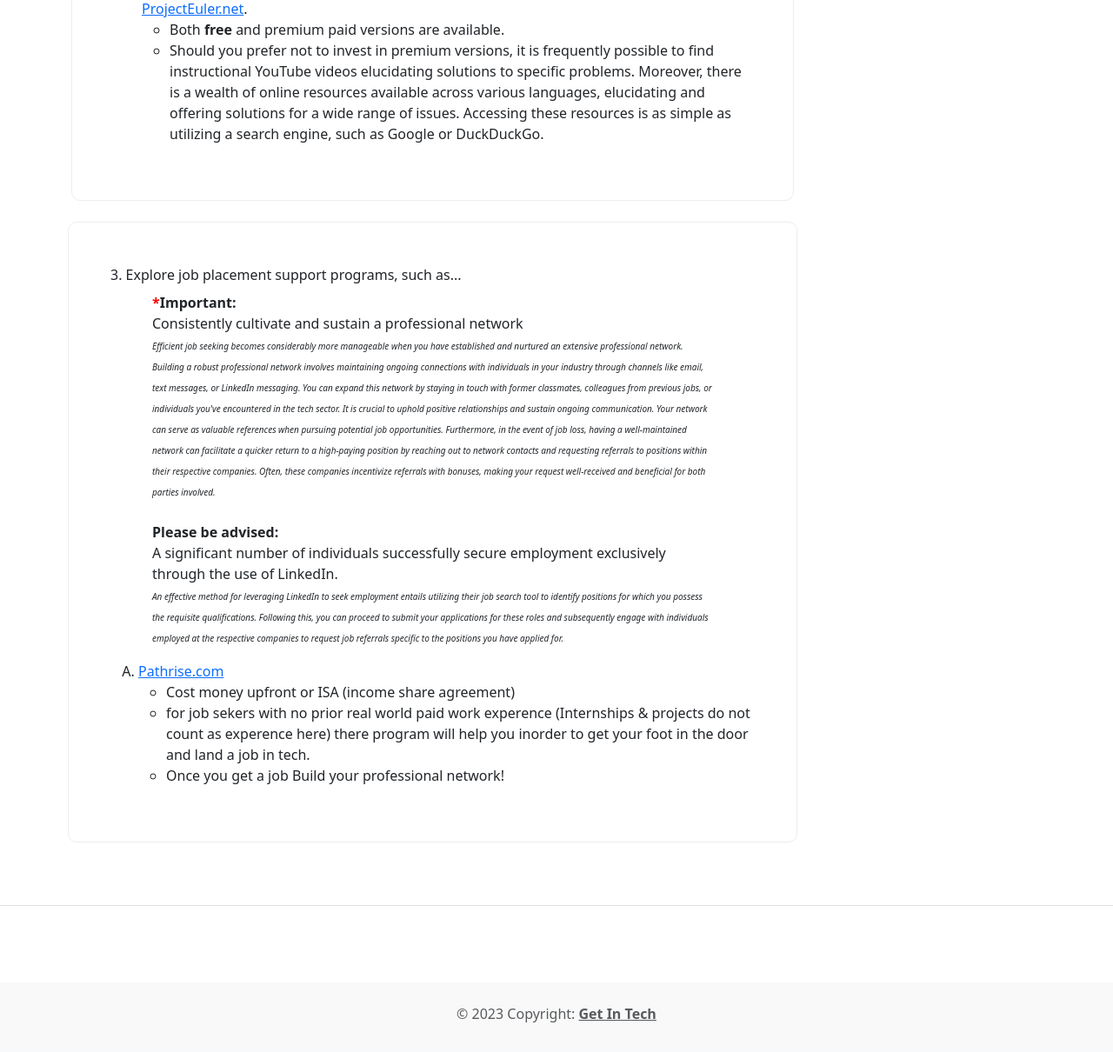
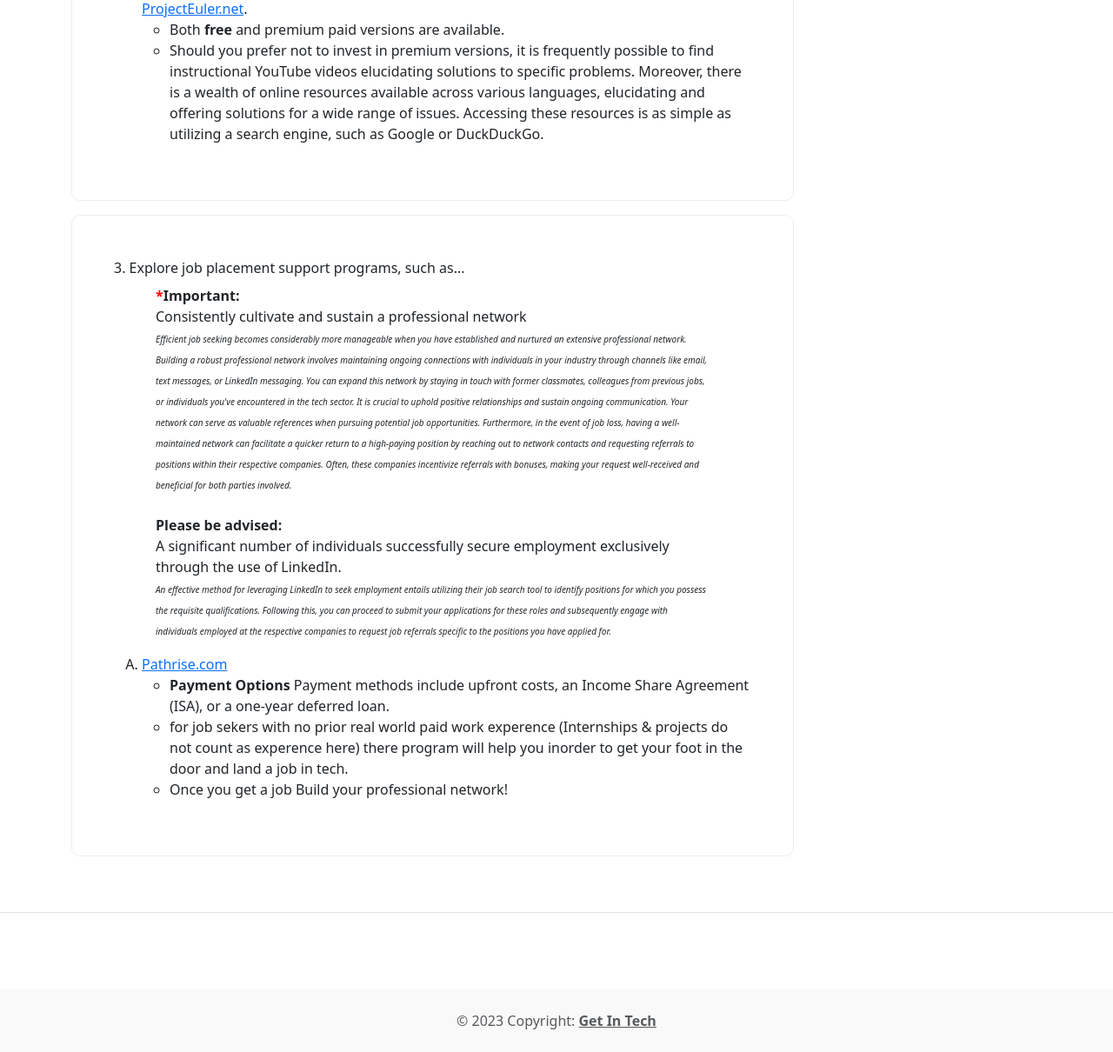
Before and after one commit to LWRGitHub/getInTech, a Flask app: page / in a window 1280 px wide. Shown: the part 3866-5076 px from the top of the page at 87% size. Before the commit the page ends 5042 px from the top, so only its background shows below. Run offline with Flask 3, Linux system fonts and the light colour scheme.

Commit message:
ad bug fix + other

```diff
--- a/templates/home.html
+++ b/templates/home.html
@@ -258,7 +258,7 @@
 
                 <!-- 4th Content box -->
                 <div class="row py-2 m-0">
-                    <div class="col p-2 m-0">
+                    <div class="col-12 m-0">
                         <div class="p-5 m-0" style="border-radius: 10px; border: 1px solid #EDEDED; background: linear-gradient(169deg, rgba(255, 255, 255, 0.75) 8.61%, rgba(255, 255, 255, 0.42) 76.57%);">
 
                             <span>3. Explore job placement support programs, such as...</span>
@@ -286,7 +286,7 @@
                                 <li>
                                     <a href="https://www.pathrise.com">Pathrise.com</a>
                                     <ul>
-                                        <li>Cost money upfront or ISA (income share agreement)</li>
+                                        <li><b>Payment Options</b> Payment methods include upfront costs, an Income Share Agreement (ISA), or a one-year deferred loan.</li>
                                         <li>for job sekers with no prior real world paid work experence (Internships & projects do not count as experence here) there program will help you inorder to get your foot in the door and land a job in tech.</li>
                                         <li>Once you get a job Build your professional network!</li>
                                     </ul>
@@ -329,10 +329,6 @@
                     <div class="col-12 m-0">
                         <div class="text-center px-1 pt-0 m-0">
 
-                            <div class="row py-0 m-0">
-                                <div class="col-12 m-0">
-                                    <div class="text-center px-1 pt-0 m-0">
-
                             <div class="d-none d-lg-block col-md-auto web-ad m-0"> <!-- lg Web Ad -->
                                 <!-- vvv code from Ad site vvv -->
                                 <script type="text/javascript" src="https://udbaa.com/bnr.php?section=GeneralTopBottom&pub=848887&format=728x90&ga=g"></script>
@@ -362,10 +358,6 @@
                                     </a>
                                 </noscript>
                                 <!-- ^^^ code from Ad site ^^^ -->
-                                    </div>
-
-                                    </div>
-                                </div>
                             </div>
 
                         </div>
```
Lines whose indentation alone changed are shown as unchanged.
